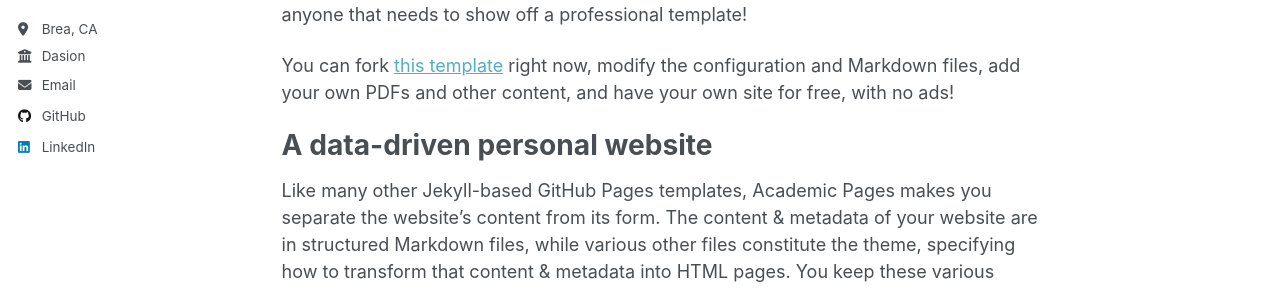
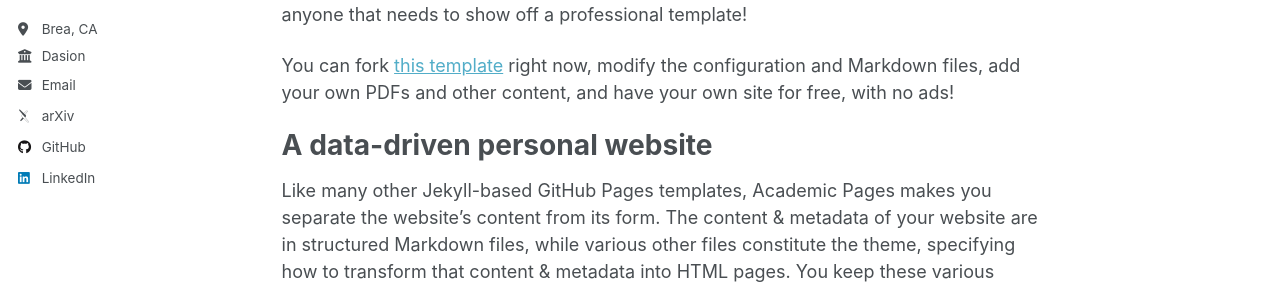
Before and after one commit to Vijay-Vankadaru/vijay-vankadaru.github.io, a Jekyll site: the page built from _pages/about.md, in a window 1280 px wide. Shown: the part 357-646 px from the top of the page. Built offline with Jekyll 4.4.1, drawn with Linux system fonts in a browser that asks for light colours; some web fonts are replaced; a script that is not in the unit is left out.

Commit message:
more changes to config

```diff
--- a/_config.yml
+++ b/_config.yml
@@ -12,7 +12,7 @@
 title                    : "Vijay Vankadaru / Portfolio"
 title_separator          : "-"
 name                     : &name "Vijay Vankadaru"
-description              : &description "An Aspiring PhD in Machine Learning Candidate"
+description              : &description "An Aspiring PhD in Machine Learning Candidate \n Currently Pursuing a Masters In Data Science @ Berkeley \n Machine Learning Researcher/Engineer @ Dasion \n CTO @ AGMNT"
 url                      : https://vijay-vankadaru.github.io # the base hostname & protocol for your site e.g. "https://[your GitHub username].github.io" or if you already have some other page hosted on Github then use "https://[your GitHub username].github.io/[Your Repo Name]"
 baseurl                  : "" # the subpath of your site, e.g. "/blog"
 repository               : "Vijay-Vankadaru/vijay-vankadaru.github.io"
@@ -33,7 +33,7 @@
 
   # Academic websites
   academia         : # URL
-  arxiv            : # URL - Update with the correct link to your profile
+  arxiv            : "" # URL - Update with the correct link to your profile
   googlescholar    : # b"https://scholar.google.com/citations?user=PS_CX0AAAAAJ"
   inspire-hep      : # URL
   impactstory      : # URL
```
